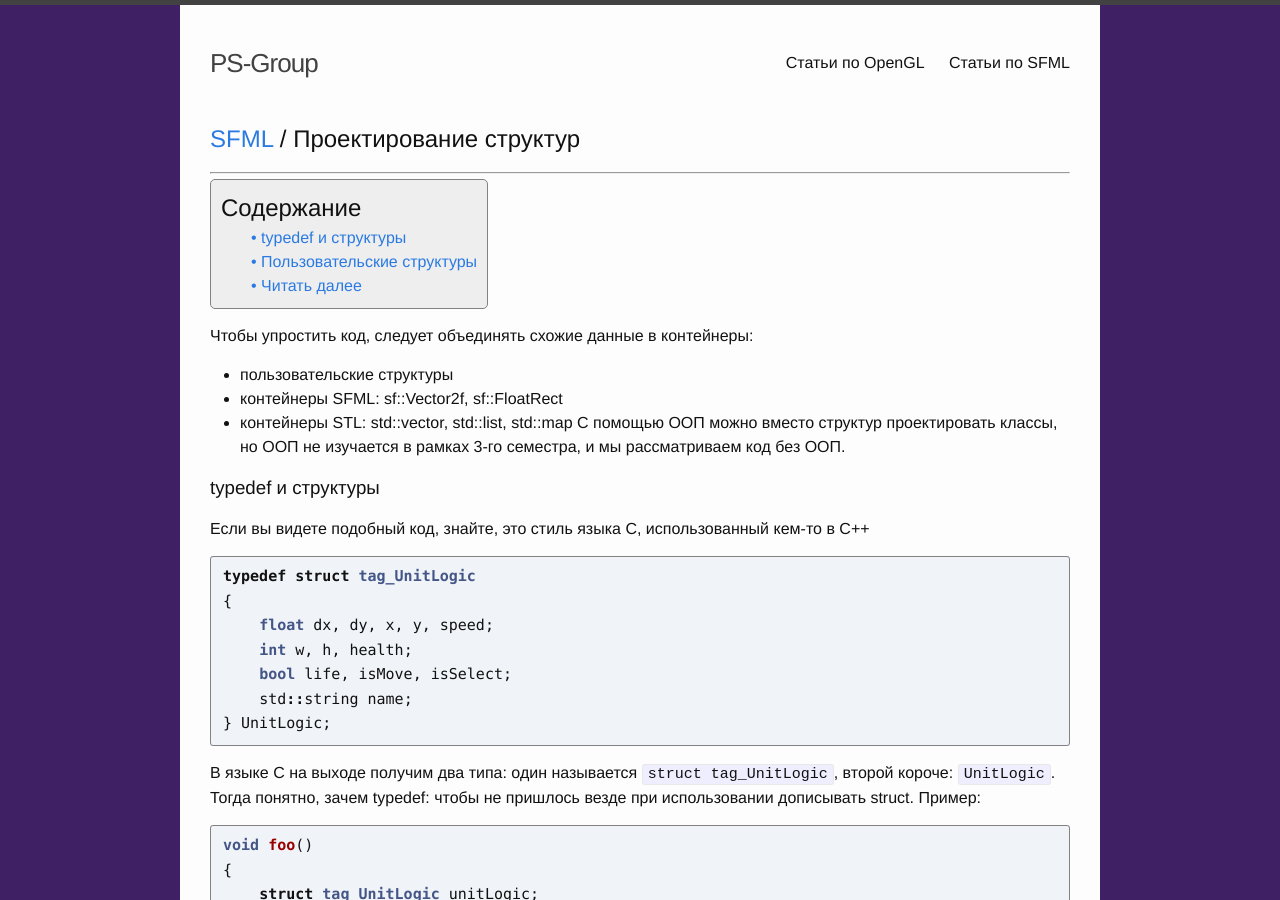
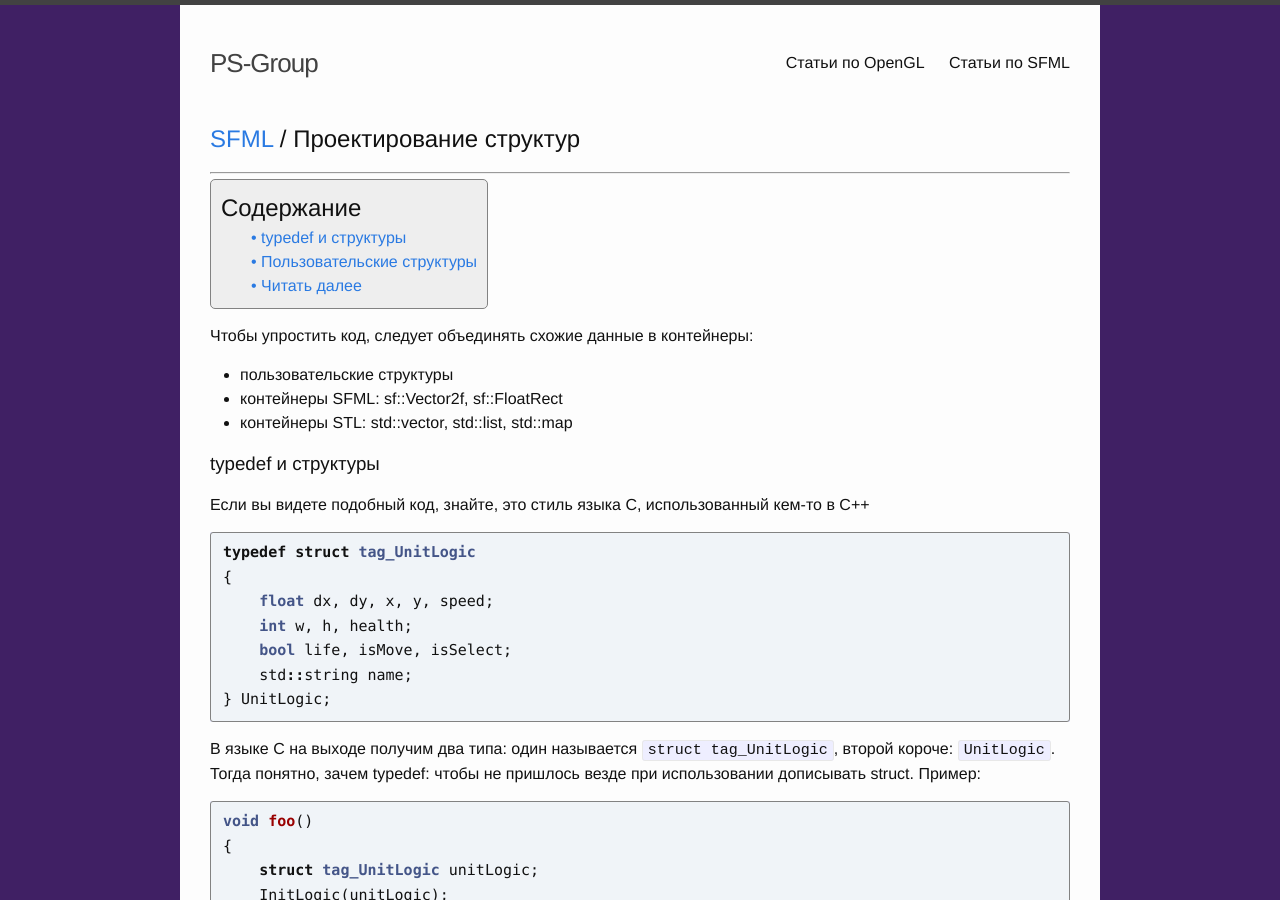
Before and after one commit to ps-group/ps-group.github.io, a Jekyll site: the page built from _sfml/structs-design.md, in a window 1280 px wide and 900 px high. Built offline with Jekyll 4.4.1, drawn with Linux system fonts in a browser that asks for light colours.

Commit message:
Исправлена разметка markdown

````diff
--- a/_sfml/structs-design.md
+++ b/_sfml/structs-design.md
@@ -3,13 +3,15 @@
 ---
 
 Чтобы упростить код, следует объединять схожие данные в контейнеры:
+
 - пользовательские структуры
 - контейнеры SFML: sf::Vector2f, sf::FloatRect
 - контейнеры STL: std::vector, std::list, std::map
-С помощью ООП можно вместо структур проектировать классы, но ООП не изучается в рамках 3-го семестра, и мы рассматриваем код без ООП.
 
 ### typedef и структуры
+
 Если вы видете подобный код, знайте, это стиль языка C, использованный кем-то в C++
+
 ```cpp
 typedef struct tag_UnitLogic
 {
@@ -19,7 +21,9 @@
     std::string name;
 } UnitLogic;
 ```
+
 В языке C на выходе получим два типа: один называется ```struct tag_UnitLogic```, второй короче: ```UnitLogic```. Тогда понятно, зачем typedef: чтобы не пришлось везде при использовании дописывать struct. Пример:
+
 ```cpp
 void foo()
 {
@@ -28,7 +32,9 @@
     // ...
 }
 ```
+
 В C++ дописывать struct не обязательно! В результате смысл трюка с typedef теряется, и надо писать проще:
+
 ```cpp
 struct UnitLogic
 {
@@ -40,6 +46,7 @@
 ```
 
 С другой стороны, typedef может быть полезен, если структура вообще не нужна, а удобное имя типа иметь хочется. Пример: была структура данных
+
 ```cpp
 struct MapObjects
 {
@@ -55,7 +62,9 @@
     }
 }
 ```
+
 Позже студент понял, что итератор в структуре запоминать не нужно. Подробнее см. [статью о for и коллекциях](vector-for-loop.html)
+
 ```cpp
 struct MapObjects
 {
@@ -70,7 +79,9 @@
     }
 }
 ```
+
 Но зачем структура, если она содержит всего одно поле? Её можно убрать, сделав код обработки коллекции ещё короче:
+
 ```cpp
 typedef std::vector<Object> MapObjects;
 
@@ -85,6 +96,7 @@
 
 ### Пользовательские структуры
 Хорошо подходят для разнородных данных. В сети легко найти примеры дурного оформления структур. Вот вам дурно оформленная структура, содержащая логическую модель абстрактного юнита (без визуальной составляющей):
+
 ```cpp
 struct UnitLogic
 {
@@ -94,6 +106,7 @@
     std::string name;
 };
 ```
+
 Проблемы:
 - поля life, isMove, isSelect названы неподобающе для полей типа bool
 - общее число полей можно уменьшить с помощью контейнеров SFML (хорошо ещё, что для хранения имени уже используется контейнер из STL: ```std::string```)
@@ -105,6 +118,7 @@
 - переименуем поля с типом bool
 - используем sf::Vector2f для хранения пар (x, y)
 - не объявляем несколько переменных на строку
+
 ```cpp
 struct UnitLogic
 {
@@ -120,7 +134,9 @@
     std::string name;
 }
 ```
+
 Если убрать комментарии, код будет гораздо чище предыдущего для постороннего читателя. Но если игра двумерная с видом сверху, то зачем хранить скорость в формате float? Мы можем хранить скорость как 2D-вектор и использовать простейшую тригонометрию для работы с ней.
+
 ```cpp
 struct UnitLogic
 {
````
